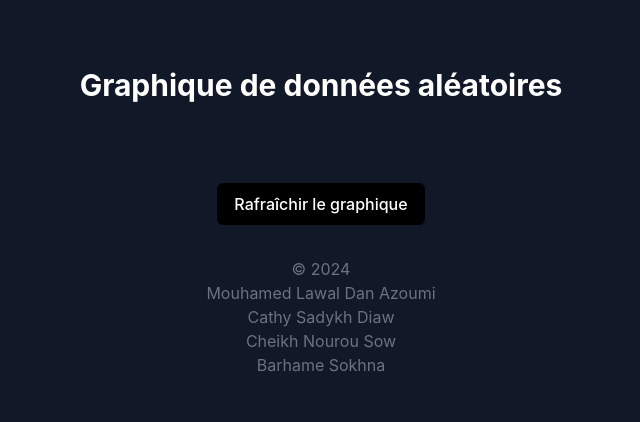
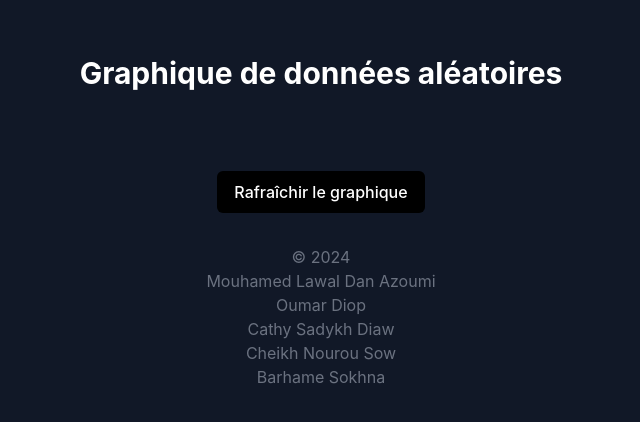
Before and after one commit to law-san-667/tp-iot, a Vue app: page / in a window 1280 px wide. Shown: the part 178-600 px from the top of the page, without its empty margins (319-959 px from the left). Built offline with nearby package versions, Linux system fonts and the light colour scheme; no server answers.

Commit message:
Oumar diop added

```diff
--- a/src/App.vue
+++ b/src/App.vue
@@ -11,6 +11,7 @@
     <footer class="text-center mt-8">
       <p class="text-gray-500">© 2024 </p>
       <p class="text-gray-500">Mouhamed Lawal Dan Azoumi</p>
+      <p class="text-gray-500">Oumar Diop</p>
       <p class="text-gray-500">Cathy Sadykh Diaw</p>
       <p class="text-gray-500">Cheikh Nourou Sow</p>
       <p class="text-gray-500">Barhame Sokhna</p>
```
